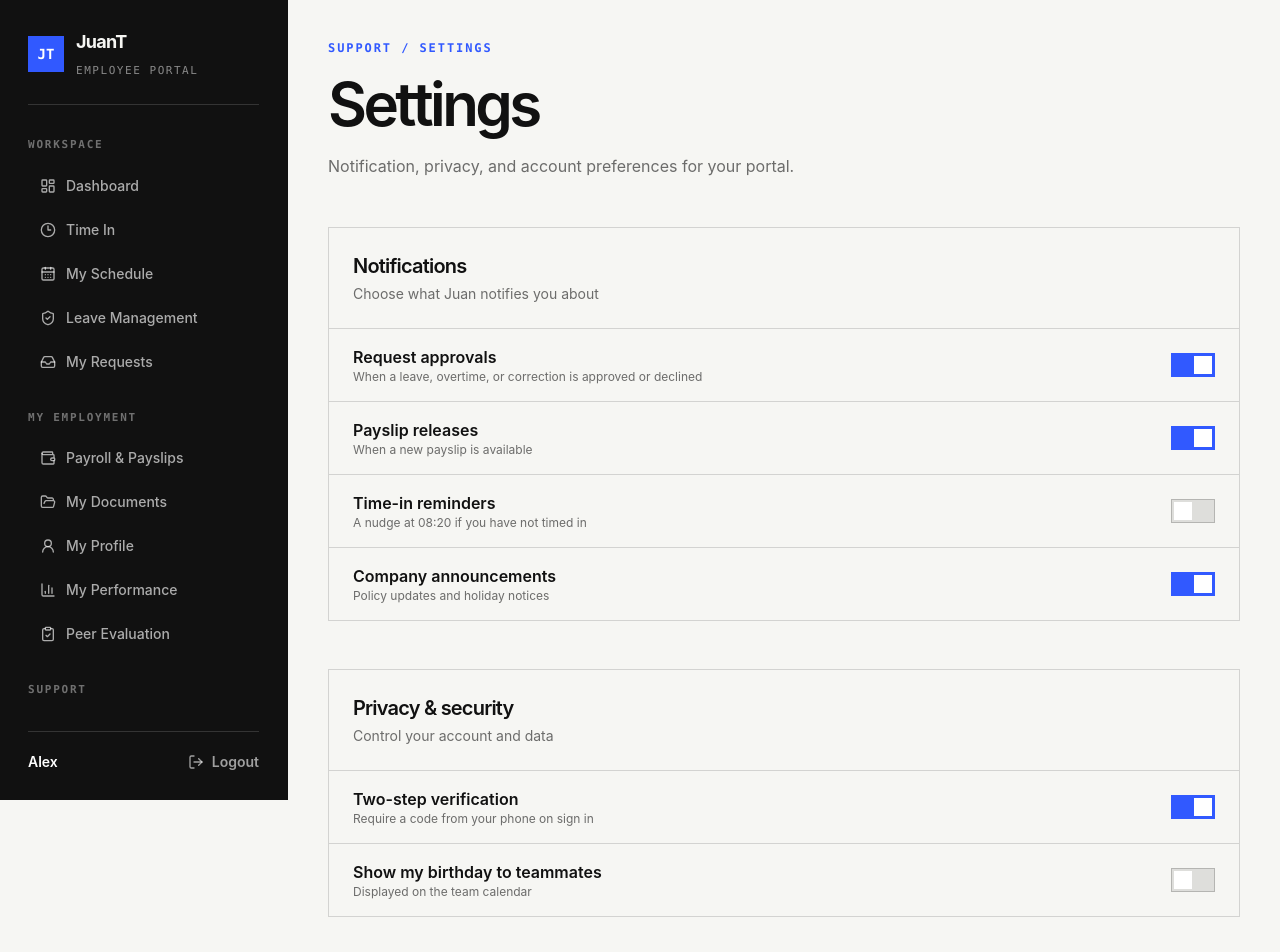
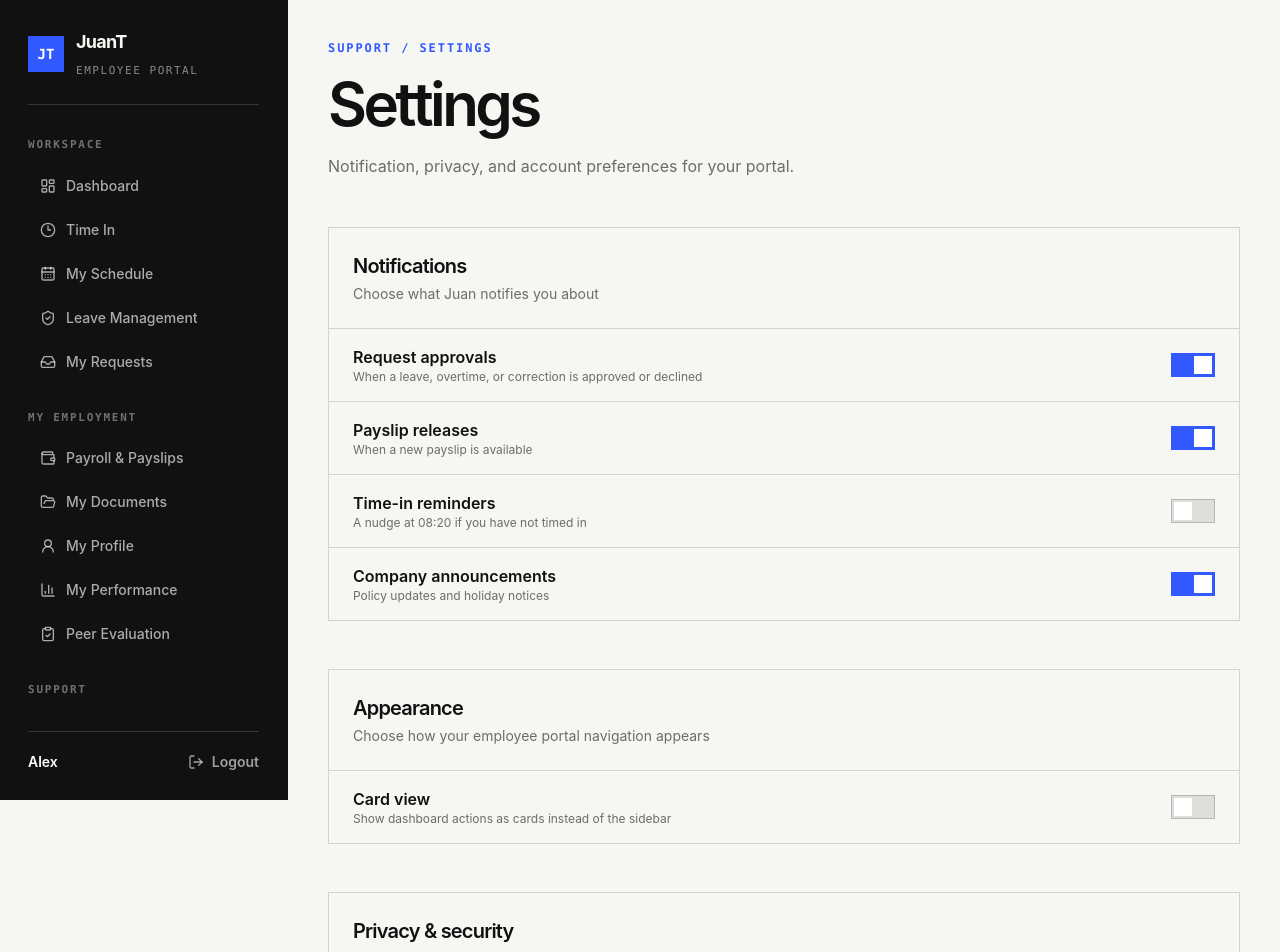
Before and after one commit to FSudoLab/juant, a Next.js app: page /dashboard/employee/settings in a window 1280 px wide. Shown: the top 952 px of the page. Built offline with nearby package versions, Linux system fonts and the light colour scheme.

Commit message:
Add employee card view preference

```diff
--- a/app/dashboard/[role]/layout.tsx
+++ b/app/dashboard/[role]/layout.tsx
@@ -1,6 +1,6 @@
 import type { ReactNode } from 'react'
 import { ConfirmProvider } from '@/components/dashboard/confirm-dialog'
-import { Sidebar } from '@/components/dashboard/sidebar'
+import { DashboardNavigation } from '@/components/dashboard/sidebar'
 import { resolveRole } from '@/lib/roles'
 
 export default async function DashboardLayout({ children, params }: { children: ReactNode; params: Promise<{ role: string }> }) {
@@ -10,8 +10,8 @@ export default async function DashboardLayout({ children, params }: { children:
   return (
     <ConfirmProvider>
     <main className="min-h-screen bg-[#f6f6f3] text-[#111111]">
-      <div className="flex min-h-screen flex-col lg:flex-row">
-        <Sidebar role={role} />
+      <div className="flex min-h-screen flex-col flex-wrap lg:flex-row">
+        <DashboardNavigation role={role} />
         <div className="min-w-0 flex-1 px-5 py-6 sm:px-10 sm:py-10">
           <div className="mx-auto flex max-w-5xl flex-col gap-12">
             {children}
--- a/components/dashboard/sidebar.tsx
+++ b/components/dashboard/sidebar.tsx
@@ -5,9 +5,43 @@ import { usePathname, useRouter } from 'next/navigation'
 import { useEffect, useState } from 'react'
 import { LogOut } from 'lucide-react'
 import { useConfirm } from '@/components/dashboard/confirm-dialog'
-import { ACCESS_EVENT, demoAccountByRole, navKey, powerAccessId, powerNavigationFor, readAccess, readPowerUsers } from '@/lib/access'
+import { ACCESS_EVENT, CARD_VIEW_EVENT, demoAccountByRole, navKey, powerAccessId, powerNavigationFor, readAccess, readCardViewPreference, readPowerUsers } from '@/lib/access'
 import { DEMO_HR_ACCOUNT, SYSTEMS_EVENT, defaultSystemConfig, isSectionEnabled, systemConfigFor, type SystemConfig } from '@/lib/systems'
 import { employeeNavigation, hrNavigation, systemAdminNavigation, type NavGroup, type Role } from '@/lib/navigation'
+
+export function DashboardNavigation({ role }: { role: Role }) {
+  const [cardView, setCardView] = useState(false)
+
+  useEffect(() => {
+    const sync = () => setCardView(role === 'employee' && readCardViewPreference())
+    sync()
+    window.addEventListener(CARD_VIEW_EVENT, sync)
+    return () => window.removeEventListener(CARD_VIEW_EVENT, sync)
+  }, [role])
+
+  return cardView ? <CardNavigation role={role} /> : <Sidebar role={role} />
+}
+
+function CardNavigation({ role }: { role: Role }) {
+  const pathname = usePathname()
+  const navigation = role === 'hr' ? hrNavigation : role === 'system-admin' ? systemAdminNavigation : employeeNavigation
+  const items = navigation.flatMap((group) => group.items)
+
+  return (
+    <nav className="w-full border-b border-[#111111]/15 bg-[#111111] px-5 py-5 text-[#f6f6f3] sm:px-10 lg:basis-full" aria-label={`${role} card navigation`}>
+      <div className="mx-auto flex max-w-5xl flex-wrap gap-2">
+        {items.map(({ label, href, icon: Icon, badge }) => {
+          const isActive = href !== '#' && pathname === href
+          return <Link key={label} href={href} aria-current={isActive ? 'page' : undefined} className={`group flex min-h-24 min-w-32 flex-1 basis-32 flex-col items-center justify-center gap-2 border border-white/15 px-3 py-3 text-center transition-colors hover:border-white/40 hover:bg-white/10 ${isActive ? 'border-[#3159ff] bg-[#3159ff]' : 'bg-white/[0.04]'}`}>
+            <Icon aria-hidden="true" className="size-6 text-[#7c9aff] group-hover:text-white" />
+            <span className="text-xs font-semibold leading-tight">{label}</span>
+            {badge && <span className="font-mono text-[10px] text-white/60">{badge}</span>}
+          </Link>
+        })}
+      </div>
+    </nav>
+  )
+}
 
 export function Sidebar({ role }: { role: Role }) {
   const pathname = usePathname()
--- a/components/employee/settings-form.tsx
+++ b/components/employee/settings-form.tsx
@@ -2,6 +2,7 @@
 
 import { useState } from 'react'
 import { Panel } from '@/components/dashboard/primitives'
+import { readCardViewPreference, writeCardViewPreference } from '@/lib/access'
 
 const groups = [
   {
@@ -15,6 +16,13 @@ const groups = [
     ],
   },
   {
+    title: 'Appearance',
+    description: 'Choose how your employee portal navigation appears',
+    options: [
+      { id: 'card-view', label: 'Card view', hint: 'Show dashboard actions as cards instead of the sidebar', defaultOn: false },
+    ],
+  },
+  {
     title: 'Privacy & security',
     description: 'Control your account and data',
     options: [
@@ -25,7 +33,13 @@ const groups = [
 ]
 
 function Toggle({ id, label, hint, defaultOn }: { id: string; label: string; hint: string; defaultOn: boolean }) {
-  const [checked, setChecked] = useState(defaultOn)
+  const [checked, setChecked] = useState(() => id === 'card-view' ? readCardViewPreference() : defaultOn)
+
+  function toggle() {
+    const nextValue = !checked
+    setChecked(nextValue)
+    if (id === 'card-view') writeCardViewPreference(nextValue)
+  }
   return (
     <li className="flex items-center justify-between gap-6 px-5 py-4 sm:px-6">
       <label htmlFor={id} className="cursor-pointer">
@@ -37,7 +51,7 @@ function Toggle({ id, label, hint, defaultOn }: { id: string; label: string; hin
         type="button"
         role="switch"
         aria-checked={checked}
-        onClick={() => setChecked((value) => !value)}
+        onClick={toggle}
         className={`relative h-6 w-11 shrink-0 overflow-hidden border transition-colors focus-visible:outline-2 focus-visible:outline-offset-2 focus-visible:outline-[#3159ff] ${checked ? 'border-[#3159ff] bg-[#3159ff]' : 'border-[#111111]/20 bg-[#111111]/10'}`}
       >
         <span className={`absolute left-0.5 top-0.5 size-4.5 bg-white transition-transform ${checked ? 'translate-x-5' : 'translate-x-0'}`} />
--- a/lib/access.ts
+++ b/lib/access.ts
@@ -5,6 +5,17 @@ export type AccessMap = Record<string, Record<string, boolean>>
 
 export const ACCESS_STORAGE_KEY = 'juant-access'
 export const ACCESS_EVENT = 'juant-access-updated'
+export const CARD_VIEW_STORAGE_KEY = 'juant-card-view'
+export const CARD_VIEW_EVENT = 'juant-card-view-updated'
+
+export function readCardViewPreference() {
+  return window.localStorage.getItem(CARD_VIEW_STORAGE_KEY) === 'true'
+}
+
+export function writeCardViewPreference(enabled: boolean) {
+  window.localStorage.setItem(CARD_VIEW_STORAGE_KEY, String(enabled))
+  window.dispatchEvent(new Event(CARD_VIEW_EVENT))
+}
 
 export const demoAccountByRole: Partial<Record<Role, string>> = {
   employee: 'e1',
```
